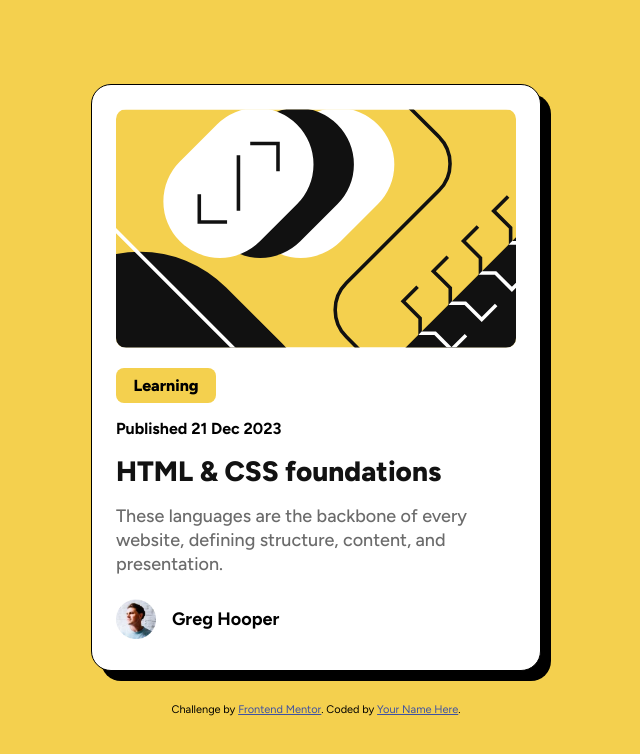
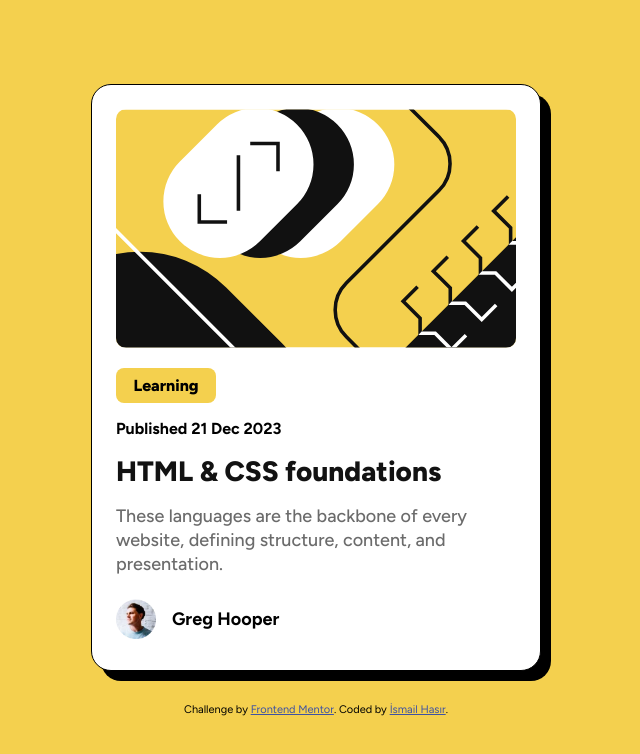
Before and after one commit to ismailhasir/blog-preview-card, a plain HTML site: page index.html in a window 1280 px wide. Shown: the whole page, without its empty margins (324-964 px from the left). Drawn offline with Linux system fonts and the light colour scheme.

Commit message:
added signature and edit readme

```diff
--- a/index.html
+++ b/index.html
@@ -33,7 +33,7 @@
       Challenge by
       <a href="https://www.frontendmentor.io?ref=challenge" target="_blank"
         >Frontend Mentor</a
-      >. Coded by <a href="#">Your Name Here</a>.
+      >. Coded by <a href="#">İsmail Hasır</a>.
     </div>
   </body>
 </html>
```
Also changed, not shown: 1 other file.
